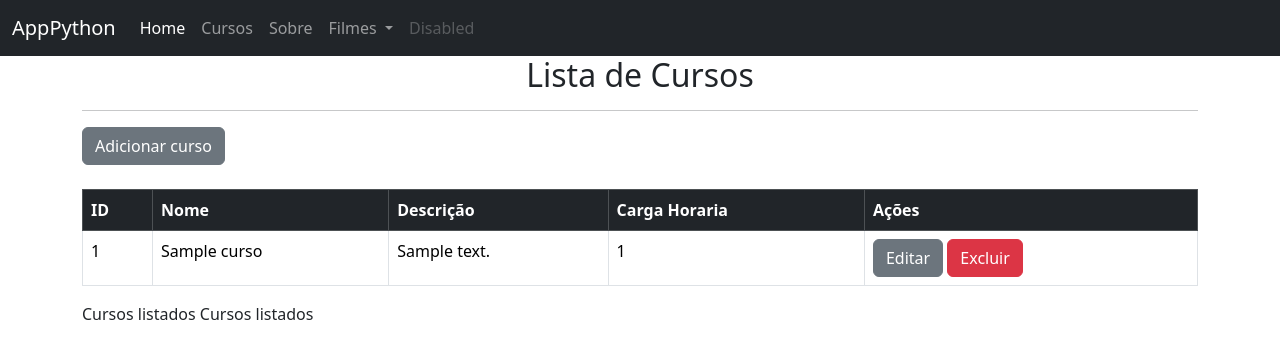
After one commit to celio001/bancodedadosComFlaks, a Flask app: page /cursos in a window 1280 px wide. The commit adds this page. Shown: the top 359 px of the page. Run offline with Flask 3, Linux system fonts and the light colour scheme; tables that the repository leaves empty hold one stand-in row (values such as "Sample post").

Commit message:
CRUD banco de dados com Flask

```diff
--- a/app.py
+++ b/app.py
@@ -1,13 +1,32 @@
-from flask import Flask, render_template, request
+from flask import Flask, render_template, request, redirect, url_for, flash
 import urllib.request, json
+from flask_sqlalchemy import SQLAlchemy
 import os
 from dotenv import load_dotenv
 
 load_dotenv()
 
 app = Flask(__name__)
+app.secret_key = "super secret key"
+
+app.config["SQLALCHEMY_DATABASE_URI"] = "sqlite:///cursos.sqlite3"
+
+db = SQLAlchemy(app)
+
 frutas = []
 registros = []
+
+class cursos(db.Model):
+    id = db.Column(db.Integer, primary_key=True)
+    nome = db.Column(db.String(50))
+    descricao = db.Column(db.String(100))
+    ch = db.Column(db.Integer)
+
+    def __init__(self, nome, descricao, ch):
+        self.nome = nome
+        self.descricao = descricao
+        self.ch = ch
+
 @app.route('/', methods=['GET', 'POST'])
 def principal():
     #frutas = ["Morango", "Uva", "laranja","Mamão","Maça"]
@@ -48,4 +67,52 @@ def filmes(propriedades):
 
     return render_template("filmes.html", filmes=jsondata['results'])
 
-app.run(debug=True)
+@app.route('/cursos')
+def lista_cursos():
+    page = request.args.get('page', 1, type=int)
+    todos_cursos = cursos.query.paginate(page=page, per_page=4)
+    return render_template("cursos.html", cursos=todos_cursos)
+
+@app.route('/cria_curso', methods=['GET', 'POST'])
+def cria_curso():
+    nome = request.form.get('nome')
+    descricao = request.form.get('descricao')
+    ch = request.form.get('ch')
+
+    if request.method == 'POST':
+        if not nome or not descricao or not ch:
+            flash("Preench todos os campos do formulário", "erro")
+        else:
+            curso = cursos(nome, descricao, ch)
+            db.session.add(curso)
+            db.session.commit()
+            return redirect(url_for('lista_cursos'))
+
+    return render_template('novo_curso.html')
+
+@app.route('/<int:id>/atualiza_curso', methods=['GET', 'POST'])
+def atualiza_curso(id):
+    curso = cursos.query.filter_by(id=id).first()
+    if request.method == 'POST':
+        nome = request.form['nome']
+        descricao = request.form['descricao']
+        ch = request.form['ch']
+
+        cursos.query.filter_by(id=id).update({'nome':nome, 'descricao': descricao, 'ch': ch})
+        db.session.commit()
+        return redirect(url_for('lista_cursos'))
+
+    return render_template("atualizar_curso.html", curso=curso)
+
+@app.route('/<int:id>/remove_curso')
+def remove_curso(id):
+    curso = cursos.query.filter_by(id=id).first()
+    db.session.delete(curso)
+    db.session.commit()
+    return redirect(url_for('lista_cursos'))
+
+
+if __name__ == "__main__":
+    with app.app_context():
+        db.create_all()
+    app.run(debug=True)
--- a/templates/base.html
+++ b/templates/base.html
@@ -23,7 +23,7 @@
                 <a class="nav-link active" aria-current="page" href="{{url_for('principal')}}">Home</a>
               </li>
               <li class="nav-item">
-                <a class="nav-link" href="#">Filmes</a>
+                <a class="nav-link" href="{{url_for('lista_cursos')}}">Cursos</a>
               </li>
               <li class="nav-item">
                 <a class="nav-link" href="{{url_for('sobre')}}">Sobre</a>
--- /dev/null
+++ b/templates/cursos.html
@@ -0,0 +1,45 @@
+{% extends 'base.html' %}
+{% block conteudo %}
+
+<h2 style="text-align: center;"> Lista de Cursos</h2>
+<hr>
+
+<a href="{{ url_for('cria_curso')}}" class="btn btn-secondary"> Adicionar curso</a>
+<br><br>
+<table class="table table-bordered table-hover">
+    <thead class="table-dark">
+        <tr>
+          <th scope="col">ID</th>
+          <th scope="col">Nome</th>
+          <th scope="col">Descrição</th>
+          <th scope="col">Carga Horaria</th>
+          <th scope="col">Ações</th>
+        </tr>
+    </thead>
+    <tbody>
+        {% for curso in cursos.items %}
+        <tr>
+            <td>{{ curso.id }}</td>
+            <td>{{ curso.nome }}</td>
+            <td>{{ curso.descricao }}</td>
+            <td>{{ curso.ch }}</td>
+            <td>
+                <a href="{{curso.id}}/atualiza_curso" class="btn btn-secondary btn-xs">Editar</a>
+                <a href="{{curso.id}}/remove_curso" onclick="return confirm('Deseja excluir esse registro?')" class="btn btn-danger btn-xs">Excluir</a>
+            </td>
+        </tr>
+        {% endfor %}
+
+    </tbody>
+</table>
+{% if cursos.has_prev%}
+    <a href="{{url_for('lista_cursos', page=cursos.prev_num)}}"> Cursos Anteriores </a>
+{% else %}
+    Cursos listados
+{% endif %}
+{% if cursos.has_next %}
+    <a href="{{url_for('lista_cursos', page=cursos.next_num)}}"> Próximos cursos </a>
+{%else%}
+    Cursos listados
+{% endif %}
+{% endblock conteudo %}
```
Also changed, not shown: templates/atualizar_curso.html (added, +22 -0 lines), templates/novo_curso.html (added, +22 -0 lines).
